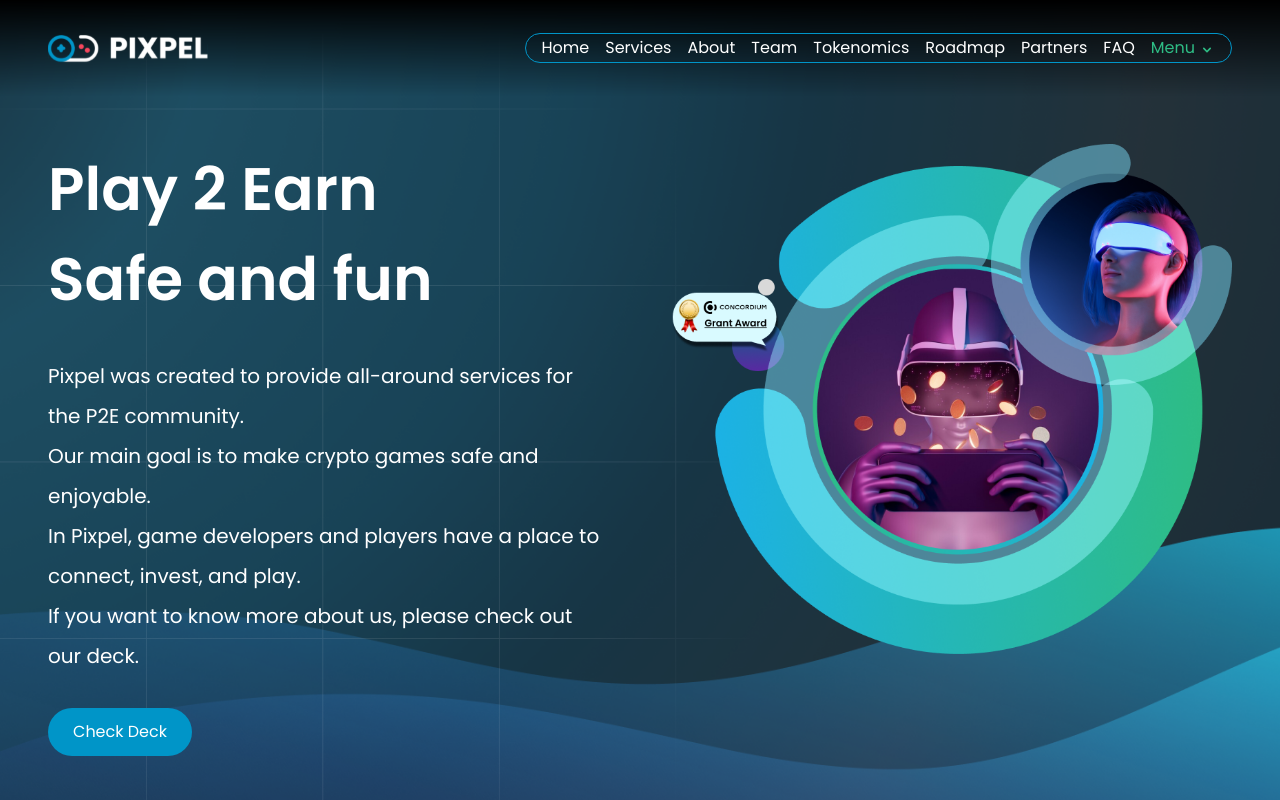
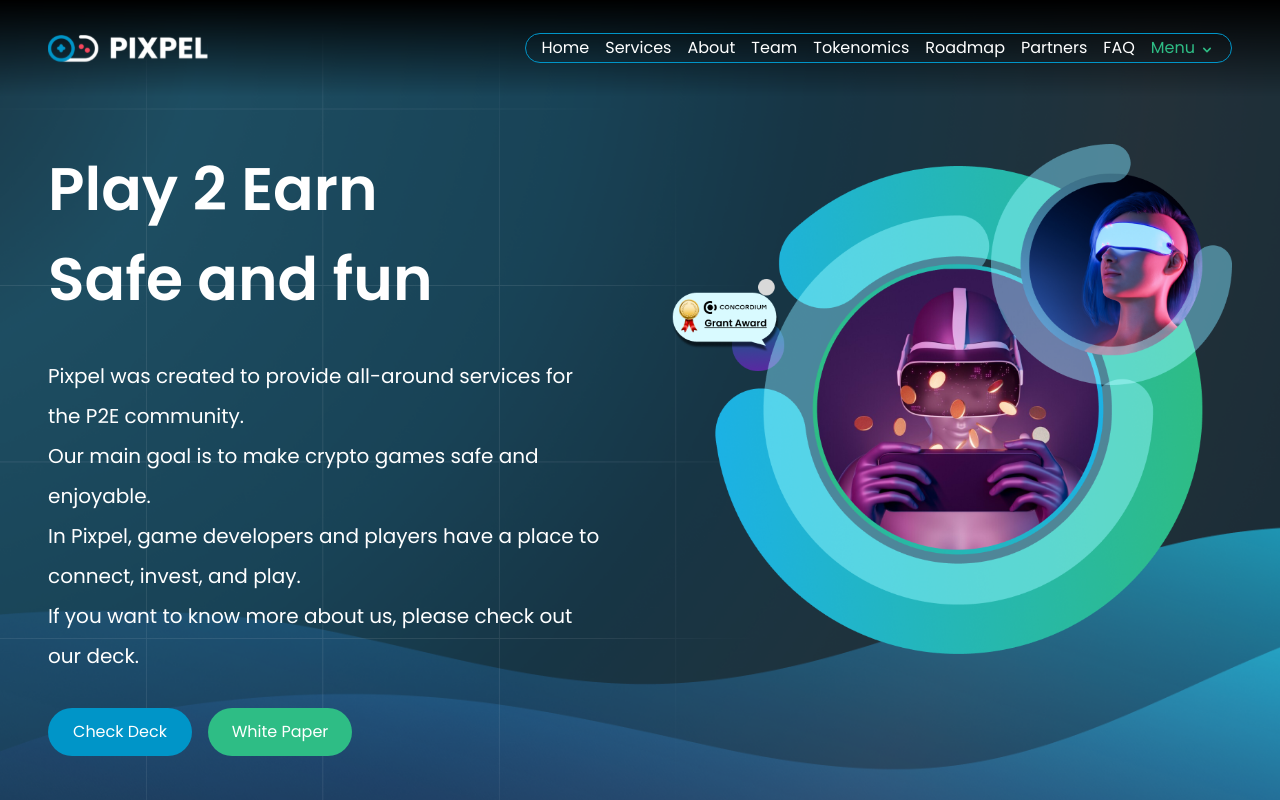
Before and after one commit to TinyStone0917/Pixel-Perfect-Typescript, a React (Create React App) app: page / in a window 1280 px wide. Built offline with nearby package versions, Linux system fonts and the light colour scheme.

Commit message:
Landing Page Complete

```diff
--- a/src/components/header/index.tsx
+++ b/src/components/header/index.tsx
@@ -8,7 +8,7 @@
   return (
     <>
       <header className="flex absolute w-full justify-between items-center h-24 header-bg top-0 px-8 md:px-12 lg:px-18 xl:px-24 2xl:px-36 3xl:px-48 z-20">
-        <a href="/">
+        <a href="/" rel="PIXPEL">
           <img src={Logo} alt="logo" className="w-40"/>
         </a>
         <div className="hidden md:flex gap-4 border-1 items-center justify-center border-blue rounded-full px-4 py-2px">
--- a/src/components/items/teamitem.tsx
+++ b/src/components/items/teamitem.tsx
@@ -5,6 +5,7 @@
   photo: any;
   job: string;
   name: string;
+  linkedin: string;
 };
 
 function TeamItem(props: ServiceItemProps) {
@@ -14,7 +15,9 @@
       <div className="text-5md text-app-blue">{props.job}</div>
       <div className="flex gap-2 text-1xl text-white">
         {props.name}
-        <img src={linkedin} alt="LinkedIn" />
+        <a href={props.linkedin} rel="noreferrer">
+          <img src={linkedin} alt="LinkedIn" />
+        </a>
       </div>
     </div>
   );
--- a/src/pages/landing/banner/index.tsx
+++ b/src/pages/landing/banner/index.tsx
@@ -8,23 +8,35 @@
       <div className="banner-bg w-full min-h-screen">
         <div className="flex flex-col-reverse lg:flex-row py-36 px-8 md:px-12 lg:px-18 xl:px-24 2xl:px-36 3xl:px-48 min-h-screen gap-8 lg:gap-16">
           <div className="grid grid-col-1 lg:w-1/2 w-full text-white content-center">
-            <div className="text-4xl font-semibold">
-              Play 2 Earn
-            </div>
-            <div className="text-4xl font-semibold">
-              Safe and fun
-            </div>
+            <div className="text-4xl font-semibold">Play 2 Earn</div>
+            <div className="text-4xl font-semibold">Safe and fun</div>
             <div className="pt-8 text-2md font-normal">
-              Pixpel was created to provide all-around services for the P2E community.<br/>
-              Our main goal is to make crypto games safe and enjoyable.<br/>
-              In Pixpel, game developers and players have a place to connect, invest, and play.<br/>
+              Pixpel was created to provide all-around services for the P2E
+              community.
+              <br />
+              Our main goal is to make crypto games safe and enjoyable.
+              <br />
+              In Pixpel, game developers and players have a place to connect,
+              invest, and play.
+              <br />
               If you want to know more about us, please check out our deck.
             </div>
-            <a href="https://docsend.com/view/q83qhhu6h66ckvgk" rel="noreferrer" className="flex flex-col bg-app-blue-500 py-2 px-4 rounded-full w-36 h-12 mt-8">
-              <div className="items-center my-auto mx-auto">
-                Check Deck
-              </div>
-            </a>
+            <div className="flex gap-4">
+              <a
+                href="https://docsend.com/view/q83qhhu6h66ckvgk"
+                rel="noreferrer"
+                className="flex flex-col bg-app-blue-500 py-2 px-4 rounded-full w-36 h-12 mt-8"
+              >
+                <div className="items-center my-auto mx-auto">Check Deck</div>
+              </a>
+              <a
+                href="https://docsend.com/view/p26a9bvfpqf52ddi"
+                rel="noreferrer"
+                className="flex flex-col bg-app-green py-2 px-4 rounded-full w-36 h-12 mt-8"
+              >
+                <div className="items-center my-auto mx-auto">White Paper</div>
+              </a>
+            </div>
           </div>
           <div className="lg:w-1/2 w-full">
             <img src={Hero} className="w-full mx-auto" alt="hero" />
@@ -33,6 +45,6 @@
       </div>
     </>
   );
-};
+}
 
 export default Banner;
--- a/src/pages/landing/partners/index.tsx
+++ b/src/pages/landing/partners/index.tsx
@@ -8,12 +8,19 @@
     <>
       <div id="partners" className="partners-bg">
         <div className="flex flex-col items-center gap-12 py-16 px-8 h-full max-h-screen">
-          <div className="text-white text-3xl font-semibold">
-            Partners
-          </div>
+          <div className="text-white text-3xl font-semibold">Partners</div>
           <div className="flex flex-col sm:flex-row gap-12 items-center justify-center w-full h-full">
             <div className="flex w-full sm:w-1/2 partners-circle mx-auto h-full items-center justify-center">
-              <img src={Concordium} alt="concordium" className="w-28 md:w-40" />
+              <a
+                href="https://concordium.com/developer-ecosystem/"
+                rel="Concordium"
+              >
+                <img
+                  src={Concordium}
+                  alt="concordium"
+                  className="w-28 md:w-40"
+                />
+              </a>
             </div>
             <div className="flex w-full sm:w-1/2 partners-circle mx-auto h-full items-center justify-center">
               <img src={EVA} alt="eva" className="w-28 md:w-40" />
@@ -23,6 +30,6 @@
       </div>
     </>
   );
-};
+}
 
 export default Partners;
--- a/src/pages/landing/release/index.tsx
+++ b/src/pages/landing/release/index.tsx
@@ -5,11 +5,28 @@
 function Release() {
   return (
     <div className="flex flex-col gradientbackground-release w-full py-20 items-center">
-      <div className="text-3xl font-semibold mb-8 text-white">Press Release</div>
+      <div className="text-3xl font-semibold mb-8 text-white">
+        Press Release
+      </div>
       <div className="flex flex-col lg:flex-row lg:gap-24 gap-8 items-center hr-gradient mb-10  ">
-        <img src={yahoo} alt="yahoo" />
-        <div className="text-3xl font-bold text-white">europa press</div>
-        <img src={tcu} alt="tcu" />
+        <a
+          href="https://finance.yahoo.com/news/pixpel-concordium-bring-insurance-policy-074600622.html"
+          rel="yahoo"
+        >
+          <img src={yahoo} alt="yahoo" />
+        </a>
+        <a
+          href="https://www.europapress.es/comunicados/internacional-00907/noticia-comunicado-pixpel-and-concordium-bring-insurance-policy-to-web-30-gaming-20220913094734.html"
+          rel="Europa"
+        >
+          <div className="text-3xl font-bold text-white">europa press</div>
+        </a>
+        <a
+          href="https://www.thecryptoupdates.com/many-p2e-problems-one-solution-pixpel/"
+          rel="TCU"
+        >
+          <img src={tcu} alt="tcu" />
+        </a>
       </div>
     </div>
   );
--- a/src/pages/landing/team/index.tsx
+++ b/src/pages/landing/team/index.tsx
@@ -16,7 +16,7 @@
             {
               teamList.map((team, idx) => {
                 return(
-                  <TeamItem key={idx} name={team.name} job={team.job} photo={team.photo} />
+                  <TeamItem key={idx} name={team.name} job={team.job} photo={team.photo} linkedin={team.linkedin} />
                 )
               })
             }
--- a/src/pages/landing/team/teamlist.js
+++ b/src/pages/landing/team/teamlist.js
@@ -3,40 +3,48 @@
         job: "C.E.O",
         name: "Juan Vivas",
         photo: require("../../../assets/team/Juan.png"),
+        linkedin: "https://www.linkedin.com/in/juanvivaslovera/",
     },
     {
         job: "Co-Founder & C.T.O",
         name: "He Jin Yu",
         photo: require("../../../assets/team/Jin.png"),
+        linkedin: "https://www.linkedin.com/in/juanvivaslovera/",
     },
     {
         job: "Co-Founder & Senior Developer",
         name: "Marko Frei",
         photo: require("../../../assets/team/Marko.png"),
+        linkedin: "https://www.linkedin.com/in/marko-frei/",
     },
     {
         job: "Graphic Designer",
         name: "Mariana Rojas",
         photo: require("../../../assets/team/Mariana.png"),
+        linkedin: "https://www.linkedin.com/in/mariana-rojas-538b8b60",
     },
     {
         job: "Community Manager",
         name: "Stefan Zanev",
         photo: require("../../../assets/team/Stefan.png"),
+        linkedin: "https://www.linkedin.com/in/stefan-zanev-0a2b8324b",
     },
     {
         job: "Marketing Manager",
         name: "Andres Marquina",
         photo: require("../../../assets/team/Andres.png"),
+        linkedin: "https://www.linkedin.com/in/consultor-ventas-equipos-medicos",
     },
     {
         job: "Public Relations",
         name: "Carlos Graciani",
         photo: require("../../../assets/team/Carlos.png"),
+        linkedin: "https://www.linkedin.com/in/carlos-graciani-48b56b253",
     },
     {
         job: "Media Relations",
         name: "Mohammad Ahmad",
         photo: require("../../../assets/team/Mohammad.png"),
+        linkedin: "https://www.linkedin.com/in/iamahmadk",
     },
 ]
```
Also changed, not shown: 1 other file (tests, documents, lock files or other folders).
